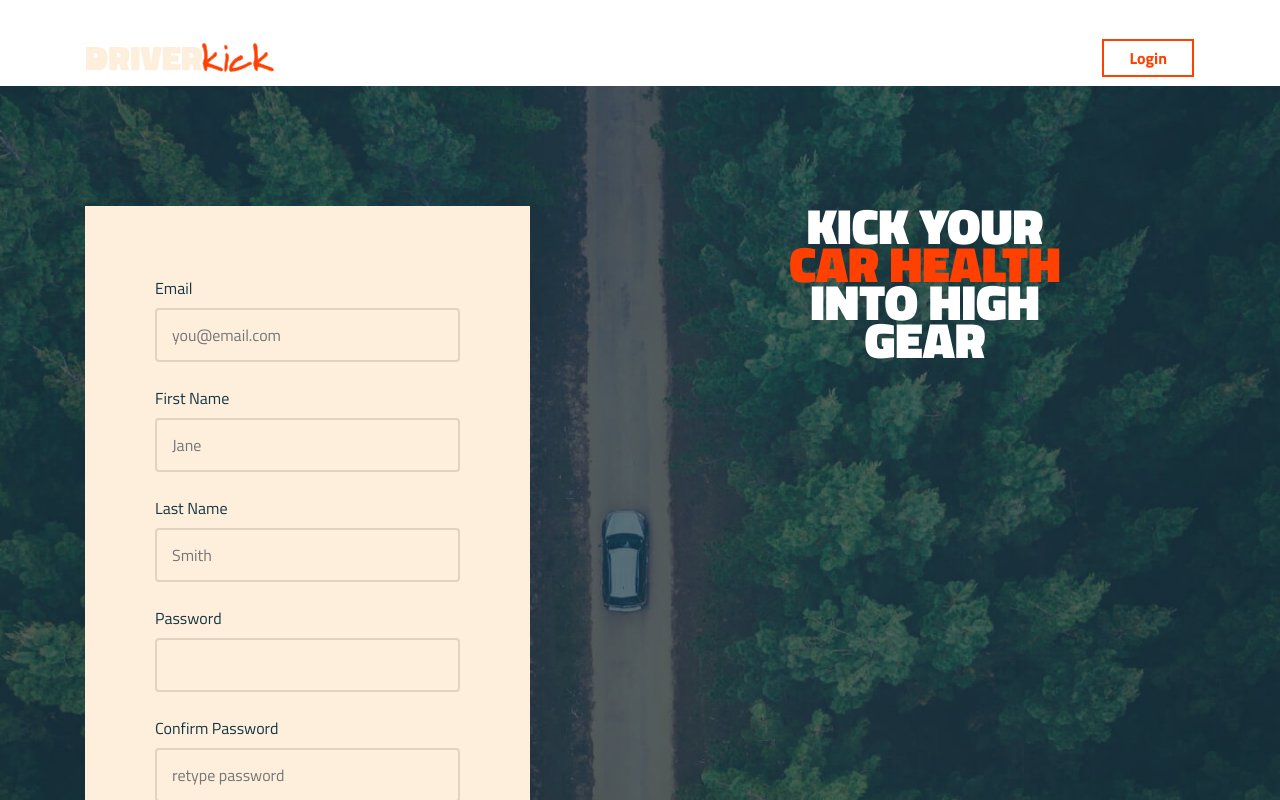
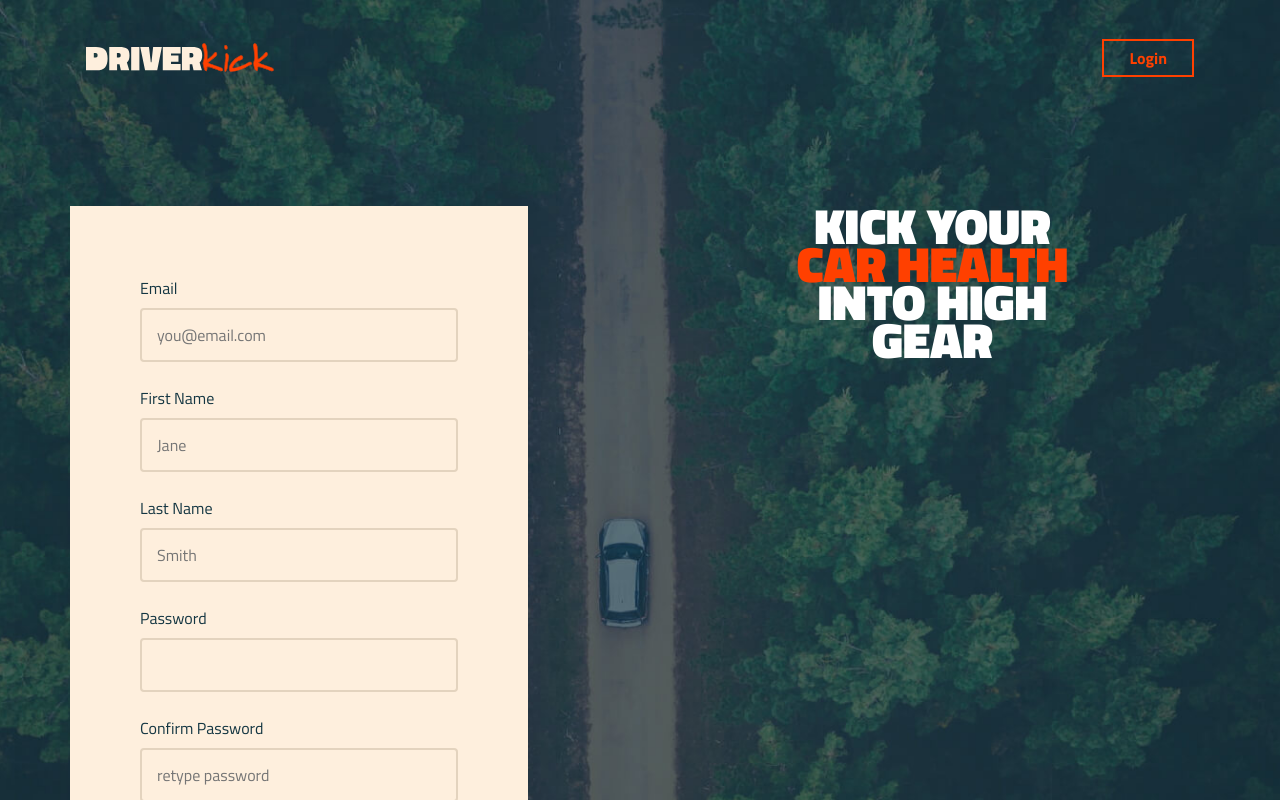
Before and after one commit to NinaRocket/DRIVERkick, a React (Create React App) app in the folder client/: page /signup in a window 1280 px wide. Shown: the top 800 px of the page. Built offline with nearby package versions, Linux system fonts and the light colour scheme.

Commit message:
Added signup styles

```diff
--- a/client/src/components/Login/LoginMainWrapper/style.css
+++ b/client/src/components/Login/LoginMainWrapper/style.css
@@ -8,13 +8,13 @@
 }
 
 .login-wrap__main {
-padding-top: 120px;
+padding: 120px 0;
 }
 
 .login__h1 {
  font-size: 100px;
  color: #FEEFDD;
- margin: 0 auto 50px;
+ margin: 0 auto;
 }
 
 .login__h1--stack {
@@ -27,7 +27,7 @@ padding-top: 120px;
        }
 
     .login-wrap__main {
-        padding-top: 50px;
+        padding: 50px 0;
     }
 
 
--- a/client/src/components/SignUp/SignUpMainWrapper/index.js
+++ b/client/src/components/SignUp/SignUpMainWrapper/index.js
@@ -3,10 +3,13 @@ import "./style.css";
 import Row from "react-bootstrap/Row";
 import Col from "react-bootstrap/Col";
 
-function SignUpMainWrapper({ children }) {
+function SignUpMainWrapper({ children, navbar }) {
     return (
         <section className="sign-wrap__bg">
-            <div className="container">
+            <div>
+                {navbar}
+            </div>
+            <div className="container signup-wrap__main">
                 <Row>
                     <Col lg={5}>
                         {children}
--- a/client/src/components/SignUp/SignUpMainWrapper/style.css
+++ b/client/src/components/SignUp/SignUpMainWrapper/style.css
@@ -2,6 +2,31 @@
     background: url('../../../images/signup-page/signup-page-bg.jpg') center / cover no-repeat;
     color: #143642;
     text-align: center;
-    height: 900px;
-    padding-top: 120px;
+    min-height: 1012px;
+    height: fit-content;
 }
+
+.signup-wrap__main {
+    padding: 120px 0;
+}
+
+.signup__h1 {
+    font-size: 100px;
+    color: #FEEFDD;
+    margin: 0 auto;
+}
+
+.signup__h1--stack {
+   display: block;
+}
+
+@media only screen and (max-width: 575px) {
+   .signup__h1 {
+       font-size: 50px;
+  }
+
+   .signup-wrap__main {
+       padding: 50px 0;
+   }
+
+}
--- a/client/src/components/SignUp/SignUpPage/index.js
+++ b/client/src/components/SignUp/SignUpPage/index.js
@@ -10,8 +10,7 @@ function SignUpPage() {
     setNavType("signup");
     return (
         <div>
-            <GlobalNavBar />
-            <SignUpMainWrapper>
+            <SignUpMainWrapper navbar={<GlobalNavBar />}>
                 <SignUpForm />
             </SignUpMainWrapper>
         </div>
```
